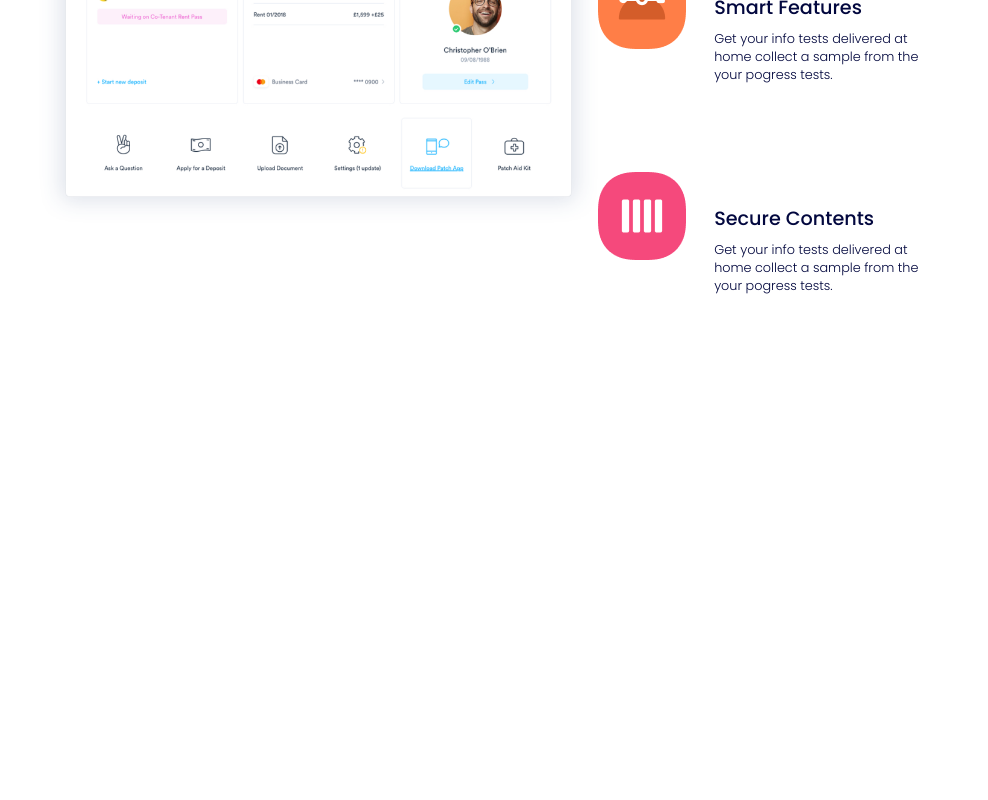
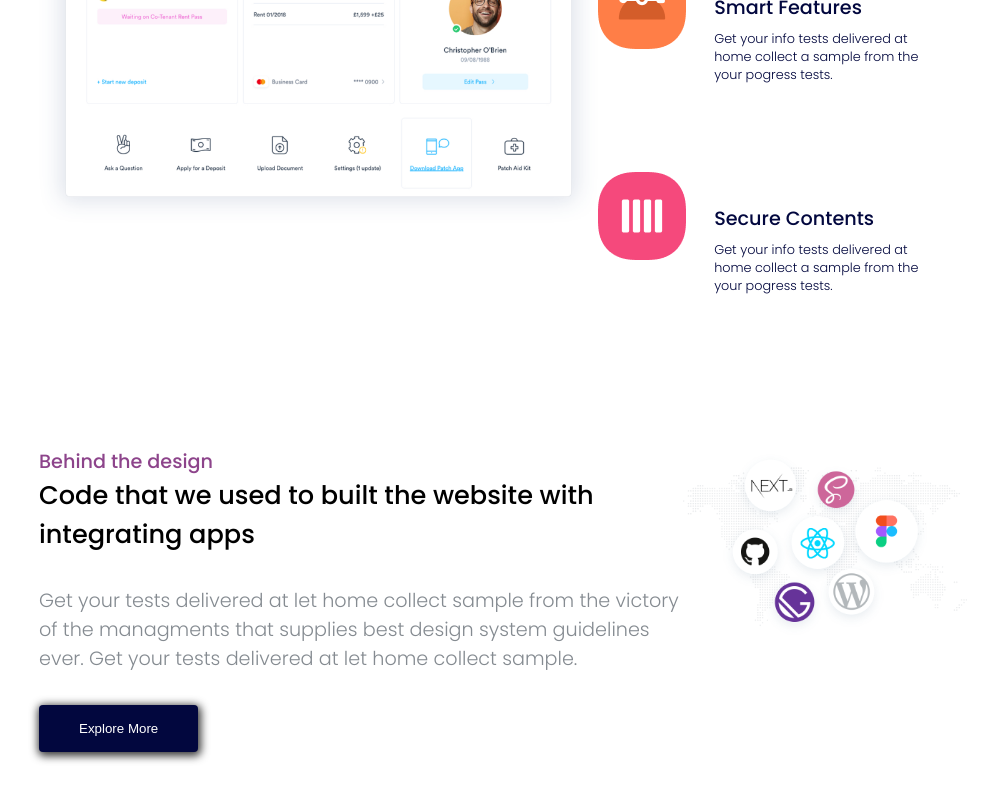
Before and after one commit to atmdboss/startup-landing-agency-classic, a React (Create React App) app: page / in a window 1280 px wide. Shown: the part 1799-2599 px from the top of the page, without its empty margins (137-1125 px from the left). Before the commit the page ends 2198 px from the top, so only its background shows below. Built offline with nearby package versions, Linux system fonts and the light colour scheme.

Commit message:
added design feature section

```diff
--- a/src/App.tsx
+++ b/src/App.tsx
@@ -4,6 +4,7 @@ import React from 'react';
 import Header from './components/Header';
 import ProductFeatures from './components/ProductFeatures';
 import CoreFeatures from './components/CoreFeatures';
+import DesignSection from './components/DesignSection';
 
 function App() {
   return (
@@ -11,6 +12,7 @@ function App() {
       <Header />
       <ProductFeatures />
       <CoreFeatures />
+      <DesignSection />
     </div>
   );
 }
--- /dev/null
+++ b/src/components/DesignSection.tsx
@@ -0,0 +1,30 @@
+import React from 'react';
+
+import SectionContainer from './SectionContainer';
+import { StyledSectionHeading, StyledSectionTitle, StyledSectionSubtitle } from '../styled/section';
+import { StyledCoreFeatureSection } from '../styled/feature';
+import StyledButton from '../styled/button';
+import DesignFeature from '../assets/images/design-feature.png';
+
+const DesignSection = () => {
+  return (
+    <SectionContainer maxWidth="lg">
+      <StyledCoreFeatureSection>
+        <div className="text">
+          <StyledSectionHeading>Behind the design</StyledSectionHeading>
+          <StyledSectionTitle>Code that we used to built the website with integrating apps</StyledSectionTitle>
+          <StyledSectionSubtitle className="content">
+            Get your tests delivered at let home collect sample from the victory of the managments that supplies best design system guidelines ever.
+            Get your tests delivered at let home collect sample.
+          </StyledSectionSubtitle>
+          <StyledButton dark>Explore More</StyledButton>
+        </div>
+        <div className="image">
+          <img src={DesignFeature} alt="browser" />
+        </div>
+      </StyledCoreFeatureSection>
+    </SectionContainer>
+  );
+};
+
+export default DesignSection;
--- a/src/styled/feature.ts
+++ b/src/styled/feature.ts
@@ -116,14 +116,17 @@ export const StyledCoreFeatureSection = styled.div`
   }
 
   .text {
-    h3,
-    p {
-      @media screen and (min-width: 600px) {
-        text-align: left;
-      }
+    text-align: center;
+    @media screen and (min-width: 600px) {
+      text-align: left;
     }
+
     div:last-of-type {
       margin-block-start: 2rem;
+    }
+    .content {
+      margin-block-start: 2rem;
+      margin-block-end: 2rem;
     }
   }
 
--- a/src/styled/section.ts
+++ b/src/styled/section.ts
@@ -46,6 +46,7 @@ export const StyledSectionTitle = styled.p`
 `;
 
 export const StyledSectionSubtitle = styled.span`
+  display: block;
   font-size: ${(props) => props.theme.fonts.sm};
   color: ${(props) => props.theme.colors.lightGrey};
   font-weight: 300;
```
Also changed, not shown: src/assets/images/design-feature.png (added).
